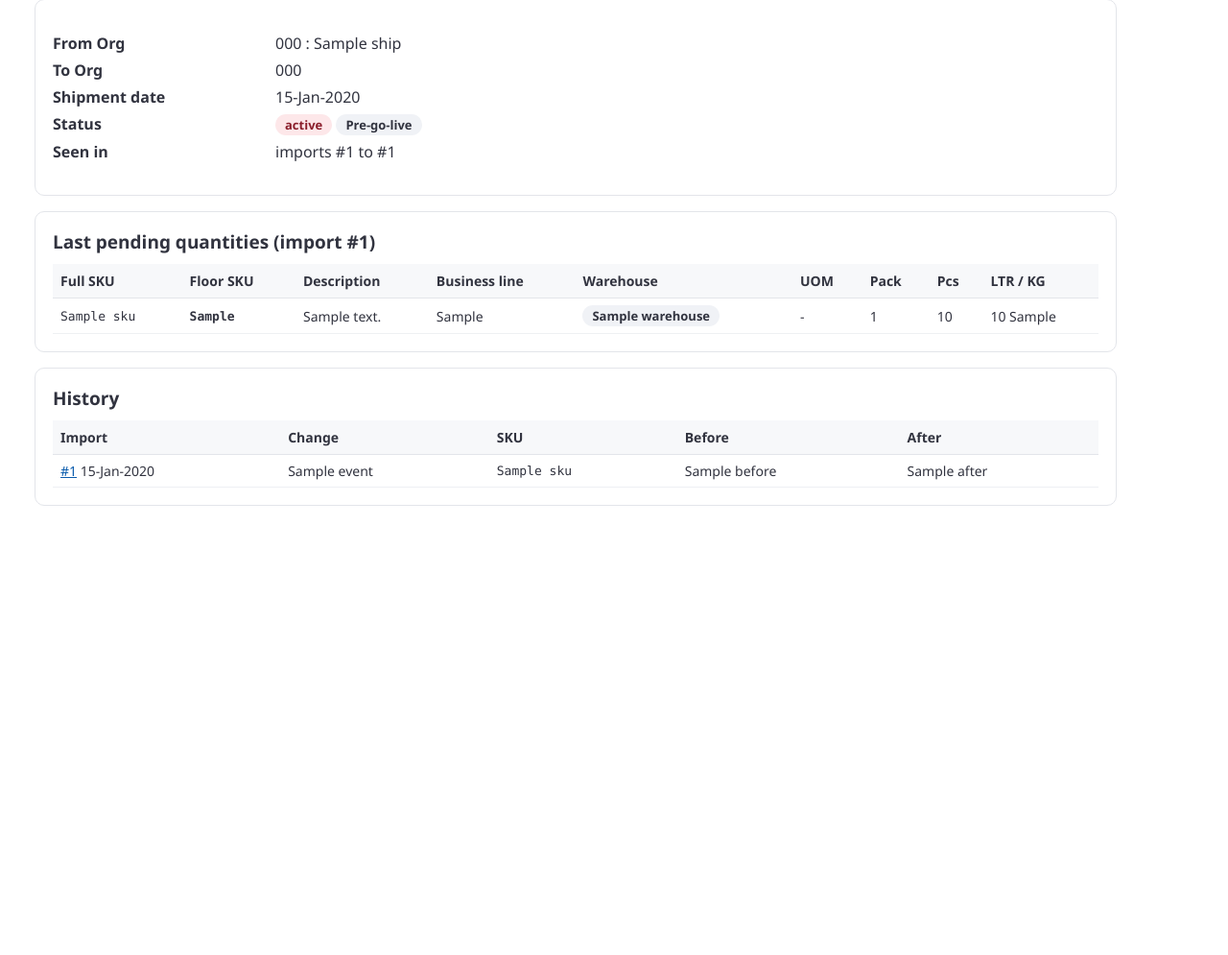
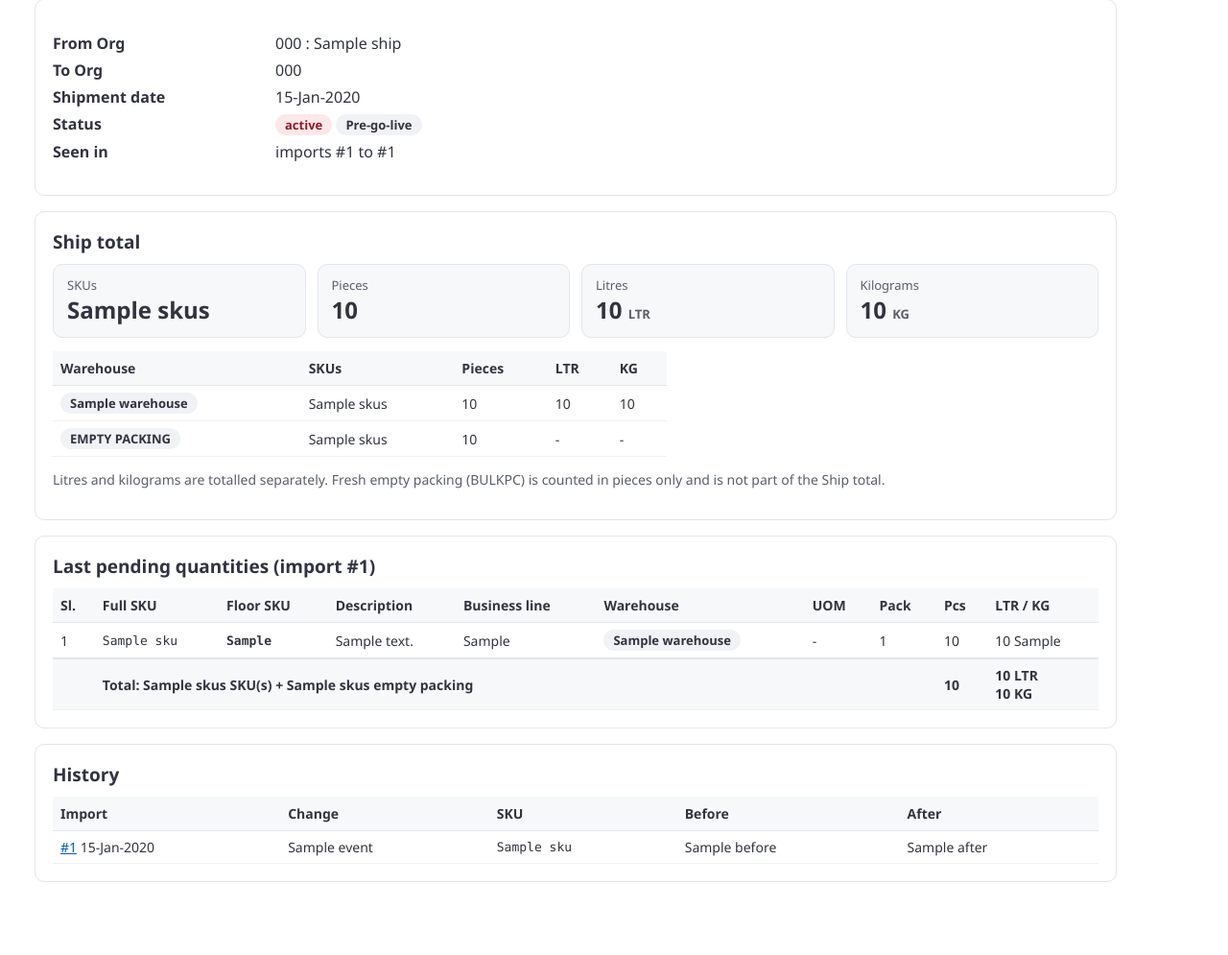
Before and after one commit to sirajdeen123/inward-app, a Django app: template src/inward/sit/templates/sit/ship_detail.html in a window 1280 px wide. Shown: the part 131-1126 px from the top of the page at 96% size. Before the commit the page ends 658 px from the top, so only its background shows below. Run offline with Django 5.2, Linux system fonts and the light colour scheme; the template is opened without the code that fills it: most values are stand-ins (such as "Sample title", 1, 10 or a date in 2020).

Commit message:
SIT Ship totals (SKUs, pieces, LTR, KG; per warehouse), serial numbers, size columns in Ship list
Co-Authored-By: Claude Opus 5.5 <noreply@anthropic.com>

```diff
--- a/src/inward/sit/templates/sit/ship_detail.html
+++ b/src/inward/sit/templates/sit/ship_detail.html
@@ -13,15 +13,38 @@
   </dl>
 </div>
 <div class="card">
+  <h2>Ship total</h2>
+  <div class="kpis">
+    <div class="kpi"><div class="kpi-label">SKUs</div><div class="kpi-value">{{ totals.total.skus }}</div></div>
+    <div class="kpi"><div class="kpi-label">Pieces</div><div class="kpi-value">{{ totals.total.pcs|floatformat:"-3" }}</div></div>
+    <div class="kpi"><div class="kpi-label">Litres</div><div class="kpi-value">{{ totals.total.ltr|floatformat:"-3" }} <small>LTR</small></div></div>
+    <div class="kpi"><div class="kpi-label">Kilograms</div><div class="kpi-value">{{ totals.total.kg|floatformat:"-3" }} <small>KG</small></div></div>
+  </div>
+  <table class="tbl tbl-compact">
+    <thead><tr><th>Warehouse</th><th class="num">SKUs</th><th class="num">Pieces</th><th class="num">LTR</th><th class="num">KG</th></tr></thead>
+    <tbody>{% for wh, t in totals.warehouses %}
+      <tr><td><span class="chip{% if wh == 'UNMAPPED' %} chip-bad{% endif %}">{{ wh }}</span></td><td class="num">{{ t.skus }}</td>
+      <td class="num">{{ t.pcs|floatformat:"-3" }}</td><td class="num">{{ t.ltr|floatformat:"-3" }}</td><td class="num">{{ t.kg|floatformat:"-3" }}</td></tr>
+    {% endfor %}
+    {% if totals.empty.skus %}<tr><td><span class="chip">EMPTY PACKING</span></td><td class="num">{{ totals.empty.skus }}</td>
+      <td class="num">{{ totals.empty.pcs|floatformat:"-3" }}</td><td class="num">-</td><td class="num">-</td></tr>{% endif %}
+    </tbody>
+  </table>
+  <p class="muted">Litres and kilograms are totalled separately. Fresh empty packing (BULKPC) is counted in pieces only and is not part of the Ship total.</p>
+</div>
+<div class="card">
   <h2>{% if still_in_sit %}Pending in SIT now{% else %}Last pending quantities (import #{{ ship.last_seen_id }}){% endif %}</h2>
   <div class="scroll"><table class="tbl">
-    <thead><tr><th>Full SKU</th><th>Floor SKU</th><th>Description</th><th>Business line</th><th>Warehouse</th><th>UOM</th><th class="num">Pack</th><th class="num">Pcs</th><th class="num">LTR / KG</th></tr></thead>
+    <thead><tr><th class="num">Sl.</th><th>Full SKU</th><th>Floor SKU</th><th>Description</th><th>Business line</th><th>Warehouse</th><th>UOM</th><th class="num">Pack</th><th class="num">Pcs</th><th class="num">LTR / KG</th></tr></thead>
     <tbody>{% for ln in lines %}
-      <tr><td class="mono">{{ ln.sku }}</td><td class="mono"><b>{{ ln.floor_sku }}</b></td><td>{{ ln.description }}</td>
+      <tr><td class="num">{{ forloop.counter }}</td><td class="mono">{{ ln.sku }}</td><td class="mono nowrap"><b>{{ ln.floor_sku }}</b></td><td>{{ ln.description }}</td>
       <td>{{ ln.business_line }}</td><td><span class="chip{% if ln.warehouse == 'UNMAPPED' %} chip-bad{% endif %}">{{ ln.warehouse }}</span></td>
-      <td>{{ ln.uom|default:"-" }}</td><td class="num">{{ ln.pack_size|default_if_none:"" }}</td>
+      <td>{{ ln.uom|default:"-" }}</td><td class="num">{{ ln.pack_size|floatformat:"-3" }}</td>
       <td class="num">{{ ln.quantity|floatformat:"-3" }}</td><td class="num">{% if ln.measure_family != 'PCS' %}{{ ln.measure|floatformat:"-3" }} {{ ln.measure_family }}{% endif %}</td></tr>
     {% endfor %}</tbody>
+    <tfoot><tr><td></td><td colspan="7"><b>Total: {{ totals.total.skus }} SKU(s){% if totals.empty.skus %} + {{ totals.empty.skus }} empty packing{% endif %}</b></td>
+      <td class="num"><b>{{ totals.total.pcs|floatformat:"-3" }}</b></td>
+      <td class="num nowrap"><b>{{ totals.total.ltr|floatformat:"-3" }} LTR{% if totals.total.kg %}<br>{{ totals.total.kg|floatformat:"-3" }} KG{% endif %}</b></td></tr></tfoot>
   </table></div>
 </div>
 <div class="card">
--- a/src/inward/sit/templates/sit/ships.html
+++ b/src/inward/sit/templates/sit/ships.html
@@ -15,17 +15,19 @@
 <form method="post" action="{% url 'sit:mark_pre_go_live' %}">{% csrf_token %}
   <input type="hidden" name="back" value="{{ request.get_full_path }}">
   <div class="scroll"><table class="tbl">
-    <thead><tr><th><span class="sr-only">Select</span></th><th>Ship ID</th><th>From Org</th><th>Shipment date</th><th>Status</th><th>Flags</th></tr></thead>
+    <thead><tr><th><span class="sr-only">Select</span></th><th>Ship ID</th><th>From Org</th><th>Shipment date</th><th class="num">SKUs</th><th class="num">Pcs</th><th class="num">LTR</th><th class="num">KG</th><th>Status</th><th>Flags</th></tr></thead>
     <tbody>{% for s in page %}
       <tr>
         <td>{% if not s.pre_go_live %}<input type="checkbox" name="ship_id" value="{{ s.ship_id }}" aria-label="Select {{ s.ship_id }}">{% endif %}</td>
         <td><a href="{% url 'sit:ship' s.ship_id %}">{{ s.ship_id }}</a></td>
         <td>{{ s.from_org_code }} : {{ s.from_org_name }}</td>
         <td>{{ s.shipment_date|date:"d-M-Y" }}</td>
+        <td class="num">{{ s.size.skus|default:"-" }}</td><td class="num">{{ s.size.pcs|floatformat:"-3"|default:"-" }}</td>
+        <td class="num">{{ s.size.ltr|floatformat:"-3"|default:"-" }}</td><td class="num">{{ s.size.kg|floatformat:"-3"|default:"-" }}</td>
         <td><span class="chip {% if s.status == 'REMOVED_NEVER_LINKED' %}chip-bad{% elif s.status == 'PARTIAL' %}chip-warn{% endif %}">{{ s.get_status_display }}</span></td>
         <td>{% if s.pre_go_live %}<span class="chip">Pre-go-live</span>{% endif %}{% if s.has_issues %} <span class="chip chip-bad">Row issues - not linkable</span>{% endif %}</td>
       </tr>
-    {% empty %}<tr><td colspan="6" class="muted">No Ships match.</td></tr>{% endfor %}</tbody>
+    {% empty %}<tr><td colspan="10" class="muted">No Ships match.</td></tr>{% endfor %}</tbody>
   </table></div>
   <div class="bar">
     <button type="submit" class="btn">Mark selected as Pre-go-live</button>
--- a/src/inward/web/static/inward/app.css
+++ b/src/inward/web/static/inward/app.css
@@ -48,5 +48,12 @@ fieldset{border:0;padding:0;margin:0 0 6px}legend{font-weight:600;margin-bottom:
 .mono{font-family:Consolas,"Courier New",monospace;font-size:13px}
 hr{border:0;border-top:1px solid var(--line);margin:14px 0}
 .sr-only{position:absolute;width:1px;height:1px;overflow:hidden;clip:rect(0 0 0 0)}
+.kpis{display:grid;grid-template-columns:repeat(4,minmax(0,1fr));gap:12px;margin:0 0 14px}
+.kpi{border:1px solid var(--line);border-radius:10px;padding:12px 14px;background:#F7F8FA}
+.kpi-label{font-size:13px;color:var(--muted)}.kpi-value{font-size:24px;font-weight:700}.kpi-value small{font-size:13px;font-weight:600;color:var(--muted)}
+.tbl-compact{max-width:640px}
+.tbl tfoot td{border-top:2px solid var(--line);background:#F7F8FA}
+.nowrap{white-space:nowrap}
+@media (max-width:600px){.kpis{grid-template-columns:repeat(2,minmax(0,1fr))}}
 @media (max-width:900px){.grid2{grid-template-columns:1fr}}
 @media (max-width:760px){.shell{flex-direction:column}.sidebar{width:auto}.main{padding:18px 16px}}
```
Also changed, not shown: src/inward/sit/views.py (+32 -3 lines), tests/test_sit.py (+17 -0 lines).
